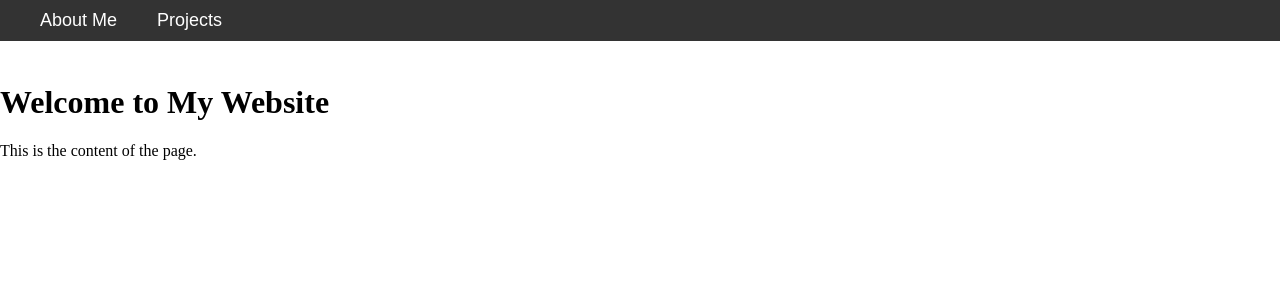
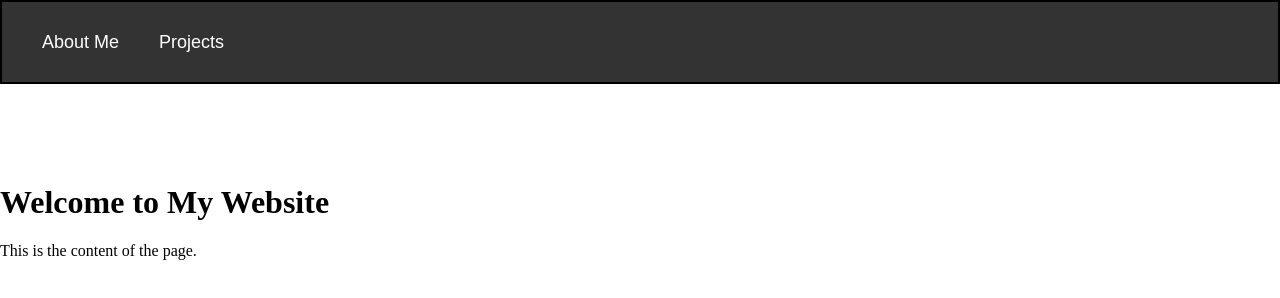
Before and after one commit to jpallazola/jpallazola.github.io, a plain HTML site: page index.html in a window 1280 px wide. Drawn offline with Linux system fonts and the light colour scheme.

Commit message:
Update pages.css

```diff
--- a/styles/pages.css
+++ b/styles/pages.css
@@ -5,34 +5,34 @@ body, ul {
     box-sizing: border-box;
   }
 
+  /* Black outline */
   .black-outline {
     width: 100%;
     border: 2px solid black; /* Black border */
-    padding: 10px; /* Add spacing inside the outline */
     box-sizing: border-box; /* Ensure padding is inside the border */
   }
 
   /* Navbar styling */
   .navbar {
-    background-color: #333; /* Dark background */
+    background-color: #333; /* Dark background for the navbar */
     color: white; /* Text color */
-    padding: 10px 20px; /* Spacing inside the navbar */
-    position: fixed; /* Stick to the top */
-    top: 0;
-    left: 0;
-    width: 100%; /* Full width */
-    z-index: 1000; /* On top of other content */
+    height: 80px; /* Increase height for a wider navbar */
+    display: flex; /* Enable flexbox for vertical alignment */
+    align-items: center; /* Center text vertically */
+    padding: 0 20px; /* Add horizontal padding for spacing */
   }
 
   /* Navigation links */
   .nav-links {
-    list-style-type: none; /* Remove bullets */
-    display: flex; /* Align items horizontally */
+    list-style-type: none;
+    display: flex; /* Align links horizontally */
     justify-content: flex-start; /* Align links to the left */
+    margin: 0; /* Remove default margin */
+    padding: 0; /* Remove default padding */
   }
 
   .nav-links li {
-    margin: 0 20px; /* Spacing between items */
+    margin: 0 20px; /* Space between links */
   }
 
   .nav-links a {
@@ -41,14 +41,13 @@ body, ul {
     font-size: 18px;
     font-family: Arial, sans-serif;
     cursor: pointer; /* Pointer cursor for interactivity */
-    transition: color 0.3s; /* Smooth hover effect */
   }
 
   .nav-links a:hover {
     color: #ff9800; /* Change color on hover */
   }
 
-  /* Content padding to avoid overlap with fixed navbar */
+  /* Content padding to avoid overlap with the fixed navbar */
   .content {
-    margin-top: 60px; /* Adjust based on navbar height */
+    margin-top: 100px; /* Adjust based on navbar height + outline */
   }
```
